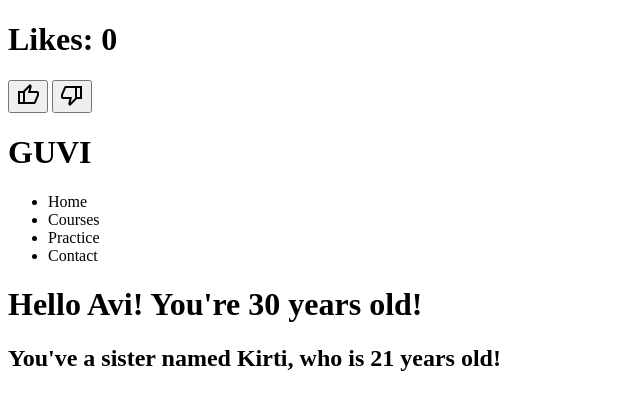
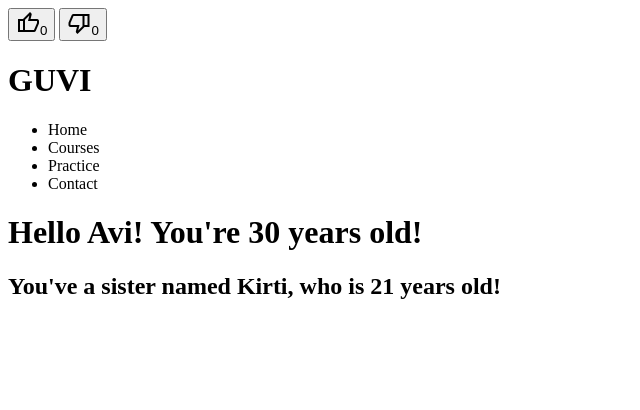
Before and after one commit to avikeshari/js-fswd, a React (Vite) app: page / in a window 1280 px wide. Shown: the top 410 px of the page, without its empty margins (0-640 px from the left). Built offline with nearby package versions, Linux system fonts and the light colour scheme.

Commit message:
like dislike

```diff
--- a/src/App.jsx
+++ b/src/App.jsx
@@ -58,7 +58,7 @@ export class App extends React.Component {
   constructor(props) {
     super(props);
     this.state = {
-      likes: 0
+      likes: 0, dislikes: 0
     }
   }
 
@@ -68,16 +68,22 @@ export class App extends React.Component {
     })
   }
 
-  hDis = () => {
+  /*hDis = () => {
     if(this.state.likes>0){
       this.setState({
         likes: this.state.likes - 1
       })
     }
     else;
+  }*/
+
+  hDis = () => {
+    this.setState({
+      dislikes: this.state.dislikes + 1
+    })
   }
 
-  render() {
+  /*render() {
     return <div>
       <h1>Likes: {this.state.likes}</h1>
       <button onClick={this.hLike}>
@@ -92,6 +98,24 @@ export class App extends React.Component {
         </span>
       </button>
     </div>
+  }*/
+
+  render() {
+    return <div>
+      <button onClick={this.hLike}>
+        <span className="material-symbols-outlined">
+          thumb_up
+        </span>
+        {this.state.likes}
+      </button>
+      &nbsp;
+      <button onClick={this.hDis}>
+        <span className="material-symbols-outlined">
+          thumb_down
+        </span>
+        {this.state.dislikes}
+      </button>
+    </div>
   }
 }
 
```
